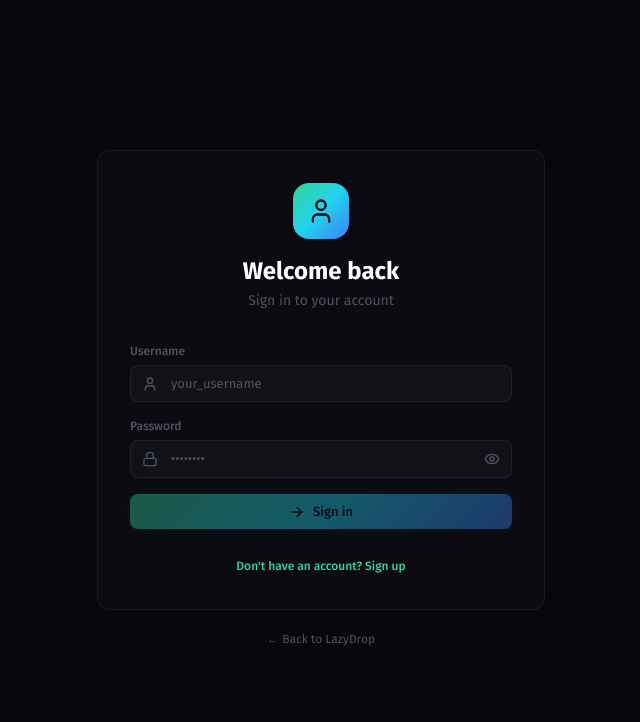
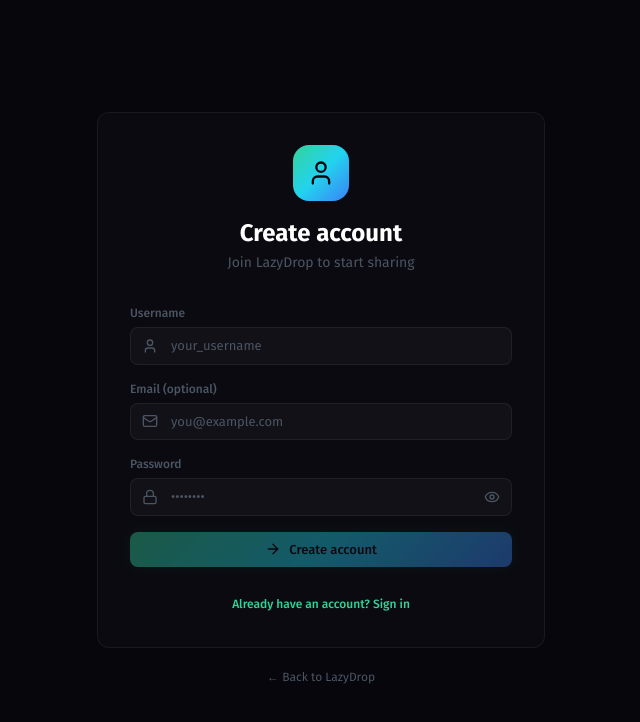
Before and after one commit to iam169459/lazy-cloud, a React (Vite) app: page /register in a window 1280 px wide. Shown: the top 722 px of the page, without its empty margins (319-959 px from the left). Built offline with nearby package versions, Linux system fonts and the light colour scheme; no server answers.

Commit message:
fix: open register form when visiting /register

```diff
--- a/src/pages/UserLogin.tsx
+++ b/src/pages/UserLogin.tsx
@@ -1,5 +1,5 @@
 import { useState } from 'react';
-import { Link } from 'react-router-dom';
+import { Link, useLocation } from 'react-router-dom';
 import { User, Mail, Lock, Eye, EyeOff, Loader2, ArrowRight } from 'lucide-react';
 import { useTheme } from '@/lib/theme';
 import { useUserAuth } from '@/lib/userAuth';
@@ -8,7 +8,10 @@ import { sounds } from '@/lib/sounds';
 export default function UserLogin() {
   const { colors } = useTheme();
   const { login, register } = useUserAuth();
-  const [mode, setMode] = useState<'login' | 'register'>('login');
+  const location = useLocation();
+  const [mode, setMode] = useState<'login' | 'register'>(() =>
+    location.pathname === '/register' ? 'register' : 'login'
+  );
   const [username, setUsername] = useState('');
   const [email, setEmail] = useState('');
   const [password, setPassword] = useState('');
```
